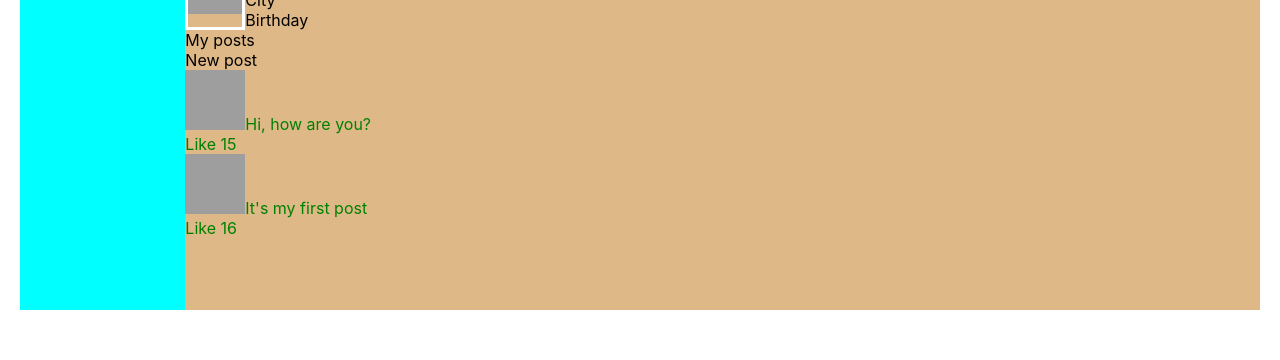
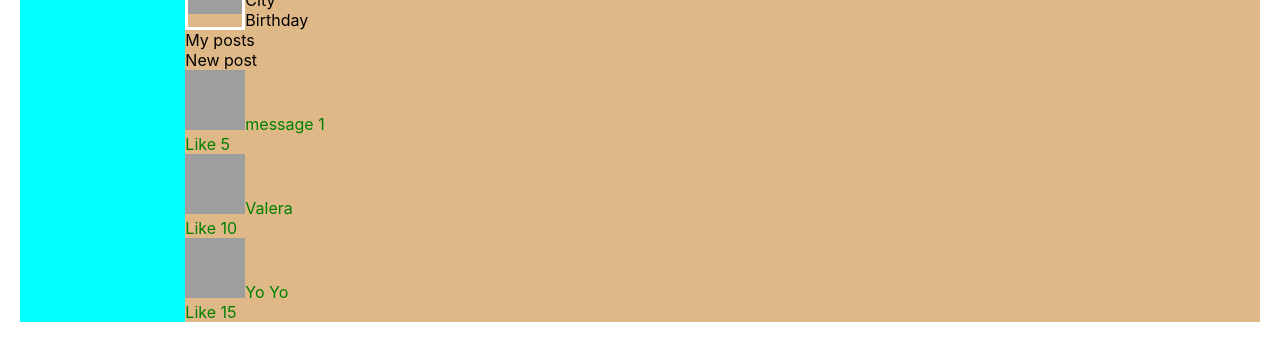
Before and after one commit to tivark/social-network, a React (Create React App) app: page /profile in a window 1280 px wide. Shown: the part 290-650 px from the top of the page. Built offline with nearby package versions, Linux system fonts and the light colour scheme; grey boxes are pictures that could not be loaded.

Commit message:
added map in dialogs, messages and posts

```diff
--- a/src/Components/Dialogs/DialogList/DialogItem/DislogItem.jsx
+++ b/src/Components/Dialogs/DialogList/DialogItem/DialogItem.jsx
@@ -3,10 +3,10 @@ import classes from "./DialogItem.module.css";
 import {NavLink} from "react-router-dom";
 
 const DialogItem = (props) =>{
-    let path = `/dialogs/${props.id}`;
+    let path = `/dialogs/${props.data.id}`;
     return(
         <div className={classes.dialog}>
-            <NavLink to={path} activeClassName={classes.active}>{props.name}</NavLink>
+            <NavLink to={path} activeClassName={classes.active}>{props.data.name}</NavLink>
         </div>
     )
 }
--- a/src/Components/Dialogs/DialogList/DialogList.jsx
+++ b/src/Components/Dialogs/DialogList/DialogList.jsx
@@ -1,13 +1,17 @@
 import React from "react";
 import classes from "./DialogsList.module.css";
-import DialogItem from "./DialogItem/DislogItem";
+import DialogItem from "./DialogItem/DialogItem";
 
 const DialogsList = (props) =>{
+    let dialogsData = [
+        {id: 1, name: 'Dmitry'},
+        {id: 2, name: 'Valera'},
+        {id: 3, name: 'Sveta'},
+    ];
+    let dialogsElements = dialogsData.map( item => (<DialogItem data={item}/>) );
     return (
         <div className={classes.dialogsItems}>
-            <DialogItem name="Dmitry" id="1"/>
-            <DialogItem name="Valera" id="2"/>
-            <DialogItem name="Sveta" id="3"/>
+            {dialogsElements}
         </div>
     )
 }
--- a/src/Components/Dialogs/Dialogs.jsx
+++ b/src/Components/Dialogs/Dialogs.jsx
@@ -1,14 +1,13 @@
 import React from "react";
 import classes from "./Dialogs.module.css";
-import {NavLink} from "react-router-dom";
 import DialogsList from "./DialogList/DialogList";
 import Messages from "./Messages/Messages";
 
 const Dialogs = (props) => {
     return (
         <div className={classes.dialogs}>
-            <DialogsList />
-            <Messages />
+            <DialogsList/>
+            <Messages/>
         </div>
     );
 }
--- a/src/Components/Dialogs/Messages/Messages.jsx
+++ b/src/Components/Dialogs/Messages/Messages.jsx
@@ -3,10 +3,15 @@ import classes from "./Messages.module.css";
 import MessageItem from "./MessageItem/MessageItem"
 
 const Messages = (props) =>{
+    let messagesData = [
+        {id: 1, message: 'message 1'},
+        {id: 2, message: 'Valera'},
+        {id: 3, message: 'Yo Yo '},
+    ];
+    let messagesElements = messagesData.map( m => (<MessageItem message={m.message}/>) );
     return(
         <div className={classes.messages}>
-            <MessageItem message="Hi"/>
-            <MessageItem message="Hey"/>
+            {messagesElements}
         </div>
     )
 }
--- a/src/Components/Profile/MyPosts/MyPosts.jsx
+++ b/src/Components/Profile/MyPosts/MyPosts.jsx
@@ -2,13 +2,18 @@ import React from 'react';
 import classes from './MyPosts.module.css';
 import Post from './Post/Post';
 
-const MyPosts = () => {
+const MyPosts = (props) => {
+    let postData = [
+        {id: 1, post: 'message 1', likes: 5},
+        {id: 2, post: 'Valera', likes: 10},
+        {id: 3, post: 'Yo Yo', likes: 15},
+    ];
+    let postList = postData.map( item => (<Post message={item.post} likeCounts={item.likes}/>) );
     return(
             <div className={classes.allPosts}>My posts
                 <div className={classes.newPost}>New post</div>
                 <div className={classes.posts}>
-                    <Post message='Hi, how are you?' likeCounts='15'/>
-                    <Post message="It's my first post" likeCounts='16'/>
+                    {postList}
                 </div>
             </div>
     );
```
